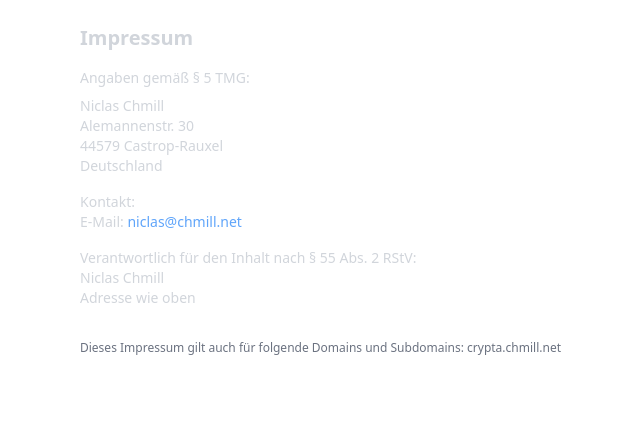
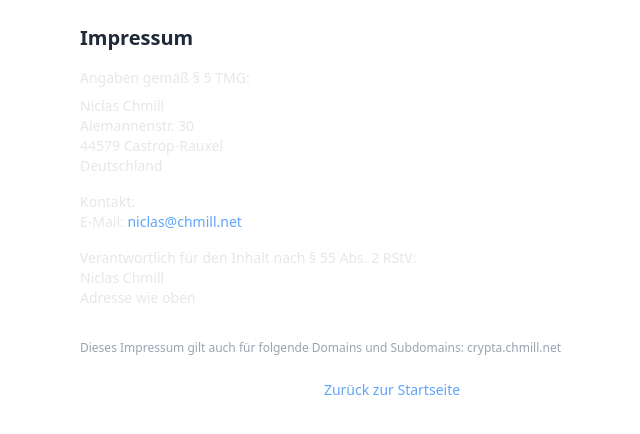
Before and after one commit to Ragnowinski/crypta, a React (Vite) app: page /impressum in a window 1280 px wide. Shown: the top 434 px of the page, without its empty margins (248-888 px from the left). Built offline with nearby package versions, Linux system fonts and the light colour scheme.

Commit message:
Impressum changed style

```diff
--- a/src/components/impressum.jsx
+++ b/src/components/impressum.jsx
@@ -1,9 +1,10 @@
 import React from 'react';
+import { Link } from 'react-router-dom';
 
 const Impressum = () => {
     return (
-        <div className="max-w-2xl mx-auto p-6 text-sm text-gray-300">
-            <h1 className="text-xl font-bold mb-4">Impressum</h1>
+        <div className="max-w-2xl mx-auto p-6 text-sm text-gray-200 dark:text-gray-300">
+            <h1 className="text-xl font-bold mb-4 text-gray-800 dark:text-white">Impressum</h1>
 
             <p className="mb-2">
                 Angaben gemäß § 5 TMG:
@@ -17,8 +18,7 @@ const Impressum = () => {
             </p>
 
             <p className="mb-4">
-                Kontakt:
-                <br />
+                Kontakt:<br />
                 E-Mail: <a href="mailto:niclas@chmill.net" className="text-blue-400 hover:underline">niclas@chmill.net</a>
             </p>
 
@@ -28,9 +28,13 @@ const Impressum = () => {
                 Adresse wie oben
             </p>
 
-            <p className="mt-8 text-xs text-gray-500">
+            <p className="mt-8 text-xs text-gray-400">
                 Dieses Impressum gilt auch für folgende Domains und Subdomains: crypta.chmill.net
             </p>
+
+            <div className="mt-6 text-center">
+                <Link to="/" className="text-blue-400 hover:underline">Zurück zur Startseite</Link>
+            </div>
         </div>
     );
 };
```
